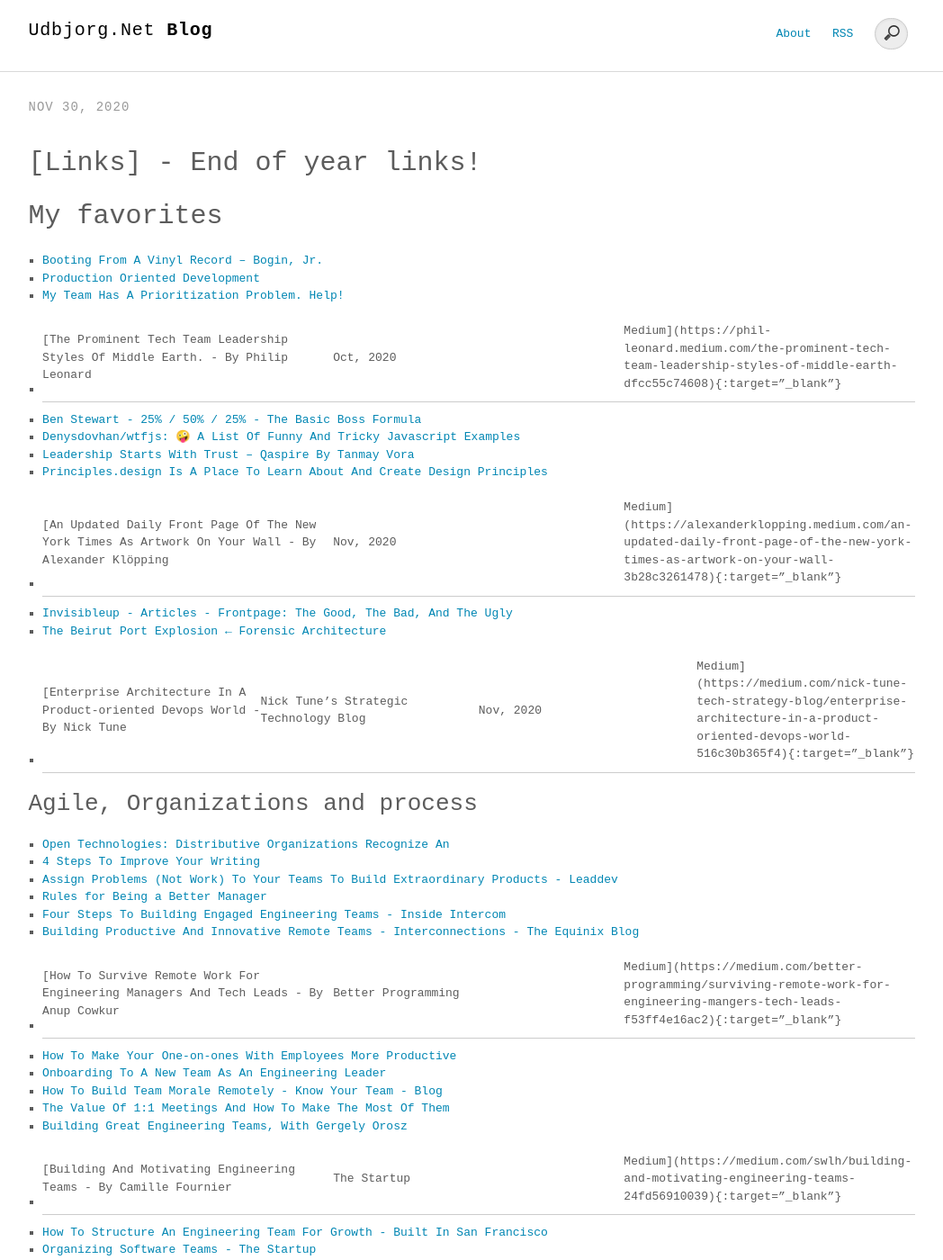
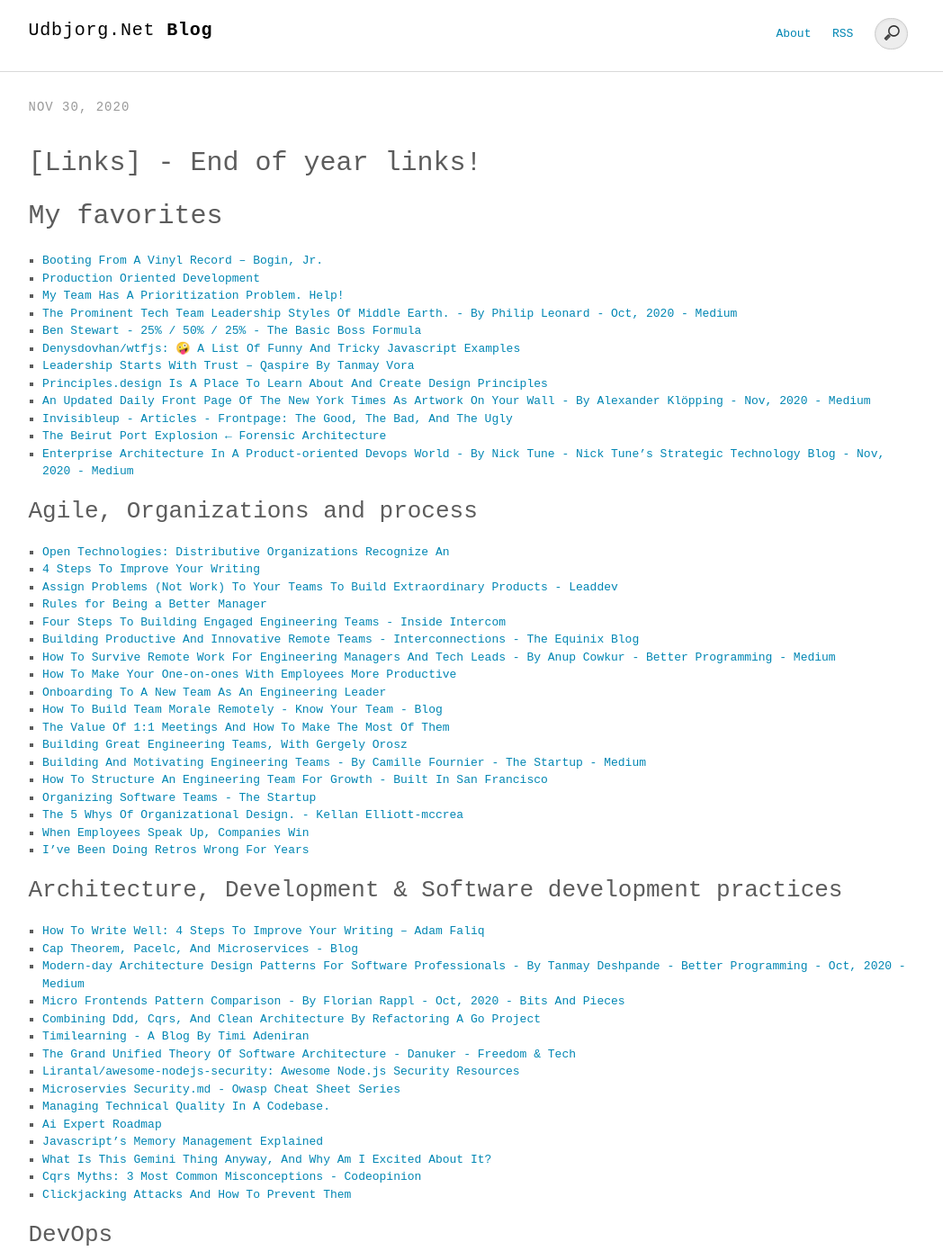
Before and after one commit to magudb/magudb.github.io, a Jekyll site: the page built from _posts/2020-11-30-end of year.md, in a window 1280 px wide and 1400 px high. Shown: the whole window at 90% size, without its empty margins (116-1164 px from the left). Built offline with Jekyll 4.4.1, drawn with Linux system fonts in a browser that asks for light colours; comment, search, counter and statistics services are not loaded; some of the changed text lies outside the part shown.

Commit message:
fixing post

```diff
--- a/_posts/2020-11-30-end of year.md
+++ b/_posts/2020-11-30-end of year.md
@@ -13,15 +13,15 @@ redirect_from: "2020/end-of-year-links"
 - [Booting From A Vinyl Record – Bogin, Jr.](http://boginjr.com/it/sw/dev/vinyl-boot/){:target="_blank"}
 - [Production Oriented Development](https://paulosman.me/2019/12/30/production-oriented-development.html){:target="_blank"}
 - [My Team Has A Prioritization Problem. Help!](https://twitter.com/shreyas/status/1320105221570228224){:target="_blank"}
-- [The Prominent Tech Team Leadership Styles Of Middle Earth. - By Philip Leonard | Oct, 2020 | Medium](https://phil-leonard.medium.com/the-prominent-tech-team-leadership-styles-of-middle-earth-dfcc55c74608){:target="_blank"}
+- [The Prominent Tech Team Leadership Styles Of Middle Earth. - By Philip Leonard - Oct, 2020 - Medium](https://phil-leonard.medium.com/the-prominent-tech-team-leadership-styles-of-middle-earth-dfcc55c74608){:target="_blank"}
 - [Ben Stewart - 25% / 50% / 25% - The Basic Boss Formula](https://www.benjibanjo.com/posts/bossforumla/){:target="_blank"}
 - [Denysdovhan/wtfjs: 🤪 A List Of Funny And Tricky Javascript Examples](https://github.com/denysdovhan/wtfjs#readme){:target="_blank"}
 - [Leadership Starts With Trust – Qaspire By Tanmay Vora](http://qaspire.com/2020/11/05/leadership-starts-with-trust/){:target="_blank"}
 - [Principles.design Is A Place To Learn About And Create Design Principles](https://principles.design/about/){:target="_blank"}
-- [An Updated Daily Front Page Of The New York Times As Artwork On Your Wall - By Alexander Klöpping | Nov, 2020 | Medium](https://alexanderklopping.medium.com/an-updated-daily-front-page-of-the-new-york-times-as-artwork-on-your-wall-3b28c3261478){:target="_blank"}
+- [An Updated Daily Front Page Of The New York Times As Artwork On Your Wall - By Alexander Klöpping - Nov, 2020 - Medium](https://alexanderklopping.medium.com/an-updated-daily-front-page-of-the-new-york-times-as-artwork-on-your-wall-3b28c3261478){:target="_blank"}
 - [Invisibleup - Articles - Frontpage: The Good, The Bad, And The Ugly](https://invisibleup.com/articles/33/){:target="_blank"}
 - [The Beirut Port Explosion ← Forensic Architecture](https://forensic-architecture.org/investigation/beirut-port-explosion){:target="_blank"}
-- [Enterprise Architecture In A Product-oriented Devops World - By Nick Tune | Nick Tune’s Strategic Technology Blog | Nov, 2020 | Medium](https://medium.com/nick-tune-tech-strategy-blog/enterprise-architecture-in-a-product-oriented-devops-world-516c30b365f4){:target="_blank"}
+- [Enterprise Architecture In A Product-oriented Devops World - By Nick Tune - Nick Tune’s Strategic Technology Blog - Nov, 2020 - Medium](https://medium.com/nick-tune-tech-strategy-blog/enterprise-architecture-in-a-product-oriented-devops-world-516c30b365f4){:target="_blank"}
 
 ## Agile, Organizations and process<a name="agile"></a>
 
@@ -31,13 +31,13 @@ redirect_from: "2020/end-of-year-links"
 - [Rules for Being a Better Manager](https://firstround.com/review/6-counterintuitive-rules-for-being-a-better-manager-advice-from-lambda-school-quip-and-facebook/){:target="_blank"}
 - [Four Steps To Building Engaged Engineering Teams - Inside Intercom](https://www.intercom.com/blog/engaged-engineering-teams){:target="_blank"}
 - [Building Productive And Innovative Remote Teams - Interconnections - The Equinix Blog](https://blog.equinix.com/blog/2020/10/22/building-productive-and-innovative-remote-teams/){:target="_blank"}
-- [How To Survive Remote Work For Engineering Managers And Tech Leads - By Anup Cowkur | Better Programming | Medium](https://medium.com/better-programming/surviving-remote-work-for-engineering-mangers-tech-leads-f53ff4e16ac2){:target="_blank"}
+- [How To Survive Remote Work For Engineering Managers And Tech Leads - By Anup Cowkur - Better Programming - Medium](https://medium.com/better-programming/surviving-remote-work-for-engineering-mangers-tech-leads-f53ff4e16ac2){:target="_blank"}
 - [How To Make Your One-on-ones With Employees More Productive](https://hbr.org/2016/08/how-to-make-your-one-on-ones-with-employees-more-productive){:target="_blank"}
 - [Onboarding To A New Team As An Engineering Leader](https://turing.com/blog/onboarding-to-a-new-team-as-an-engineering-leader/){:target="_blank"}
 - [How To Build Team Morale Remotely - Know Your Team - Blog](https://knowyourteam.com/blog/2020/10/29/how-to-build-team-morale-remotely/){:target="_blank"}
 - [The Value Of 1:1 Meetings And How To Make The Most Of Them](https://getlighthouse.com/blog/11-meetings-value-make-most/){:target="_blank"}
 - [Building Great Engineering Teams, With Gergely Orosz](https://evolutionarymanager.com/building-great-engineering-teams-gergely-orosz/){:target="_blank"}
-- [Building And Motivating Engineering Teams - By Camille Fournier | The Startup | Medium](https://medium.com/swlh/building-and-motivating-engineering-teams-24fd56910039){:target="_blank"}
+- [Building And Motivating Engineering Teams - By Camille Fournier - The Startup - Medium](https://medium.com/swlh/building-and-motivating-engineering-teams-24fd56910039){:target="_blank"}
 - [How To Structure An Engineering Team For Growth - Built In San Francisco](https://www.builtinsf.com/2020/04/21/how-structure-engineering-team-scale){:target="_blank"}
 - [Organizing Software Teams - The Startup](https://medium.com/swlh/how-to-structure-teams-for-building-better-software-products-91e4dea021d){:target="_blank"}
 - [The 5 Whys Of Organizational Design. - Kellan Elliott-mccrea](https://kellanem.com/notes/whys-of-organizational-design){:target="_blank"}
@@ -48,8 +48,8 @@ redirect_from: "2020/end-of-year-links"
 
 - [How To Write Well: 4 Steps To Improve Your Writing – Adam Faliq](https://adamfaliq.com/2020/10/28/write-well/){:target="_blank"}
 - [Cap Theorem, Pacelc, And Microservices - Blog](https://ardalis.com/cap-pacelc-and-microservices/){:target="_blank"}
-- [Modern-day Architecture Design Patterns For Software Professionals - By Tanmay Deshpande | Better Programming | Oct, 2020 | Medium](https://medium.com/better-programming/modern-day-architecture-design-patterns-for-software-professionals-9056ee1ed977){:target="_blank"}
-- [Micro Frontends Pattern Comparison - By Florian Rappl | Oct, 2020 | Bits And Pieces](https://blog.bitsrc.io/microfrontend-pattern-comparison-c50a9d2e4172){:target="_blank"}
+- [Modern-day Architecture Design Patterns For Software Professionals - By Tanmay Deshpande - Better Programming - Oct, 2020 - Medium](https://medium.com/better-programming/modern-day-architecture-design-patterns-for-software-professionals-9056ee1ed977){:target="_blank"}
+- [Micro Frontends Pattern Comparison - By Florian Rappl - Oct, 2020 - Bits And Pieces](https://blog.bitsrc.io/microfrontend-pattern-comparison-c50a9d2e4172){:target="_blank"}
 - [Combining Ddd, Cqrs, And Clean Architecture By Refactoring A Go Project](https://threedots.tech/post/ddd-cqrs-clean-architecture-combined/){:target="_blank"}
 - [Timilearning - A Blog By Timi Adeniran](https://timilearning.com/){:target="_blank"}
 - [The Grand Unified Theory Of Software Architecture - Danuker - Freedom & Tech](https://danuker.go.ro/the-grand-unified-theory-of-software-architecture.html){:target="_blank"}
@@ -64,13 +64,13 @@ redirect_from: "2020/end-of-year-links"
 
 ## DevOps<a name="devops"></a>
 
-- [Pulumi Vs. Terraform — Hypergrowth In The Valley - By Whoisjohngalt | Faun | Oct, 2020 | Medium](https://medium.com/faun/pulumi-vs-terraform-hypergrowth-in-the-valley-f8e53cb0a263){:target="_blank"}
+- [Pulumi Vs. Terraform — Hypergrowth In The Valley - By Whoisjohngalt - Faun - Oct, 2020 - Medium](https://medium.com/faun/pulumi-vs-terraform-hypergrowth-in-the-valley-f8e53cb0a263){:target="_blank"}
 - [Github Blog - Devops Automation: Tools And Best Practices For Continuous Integration And Continuous Delivery - The Github Blog](https://github.blog/2020-10-29-getting-started-with-devops-automation/){:target="_blank"}
-- [My Exam Prep Guide For Hashicorp Terraform Certification - By Jpantsjoha | Faun | Oct, 2020 | Medium](https://medium.com/faun/my-exam-prep-guide-for-hashicorp-terraform-certification-pass-eb21ca0929b6){:target="_blank"}
+- [My Exam Prep Guide For Hashicorp Terraform Certification - By Jpantsjoha - Faun - Oct, 2020 - Medium](https://medium.com/faun/my-exam-prep-guide-for-hashicorp-terraform-certification-pass-eb21ca0929b6){:target="_blank"}
 - [Bpf Binaries: Btf, Co-re, And The Future Of Bpf Perf Tools](http://www.brendangregg.com/blog/2020-11-04/bpf-co-re-btf-libbpf.html){:target="_blank"}
 - [Measuring Devops - Cd Foundation](https://cd.foundation/blog/2020/11/05/measuring-devops/){:target="_blank"}
 - [Achieving 100gbps Intrusion Prevention On A Single Server - The Morning Paper](https://blog.acolyer.org/2020/11/16/pigasus/){:target="_blank"}
-- [Devsecops — When “Infrastructure As Code” Meets “Security As Code” - By Ravi Rajamiyer | Faun | Sep, 2020 | Medium](https://medium.com/faun/devsecops-when-infrastructure-as-code-meets-security-as-code-2a218ce2381d){:target="_blank"}
+- [Devsecops — When “Infrastructure As Code” Meets “Security As Code” - By Ravi Rajamiyer - Faun - Sep, 2020 - Medium](https://medium.com/faun/devsecops-when-infrastructure-as-code-meets-security-as-code-2a218ce2381d){:target="_blank"}
 
 ## Lars on ZX Spectrum Game and [Lars is seeking speaking opportunities](https://boblbobl.com/2020/09/22/seeking-speaking-opportunities/){:target="_blank"}
 
```
Also changed, not shown: _drafts/2021-01-30-empty.md (added, +18 -0 lines), _drafts/2011-01-01-empty copy.md (renamed from _drafts/2011-01-01-empty.md).
